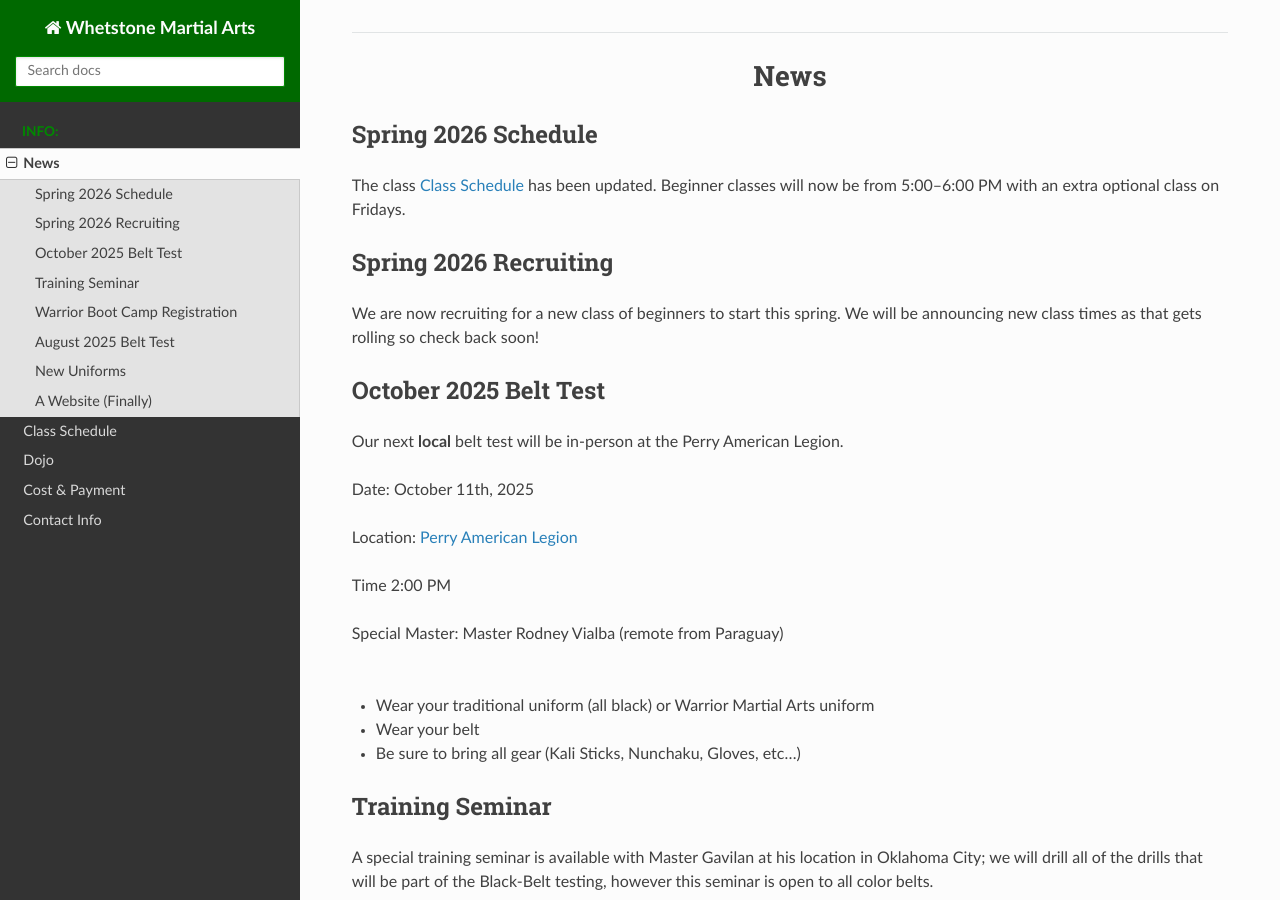
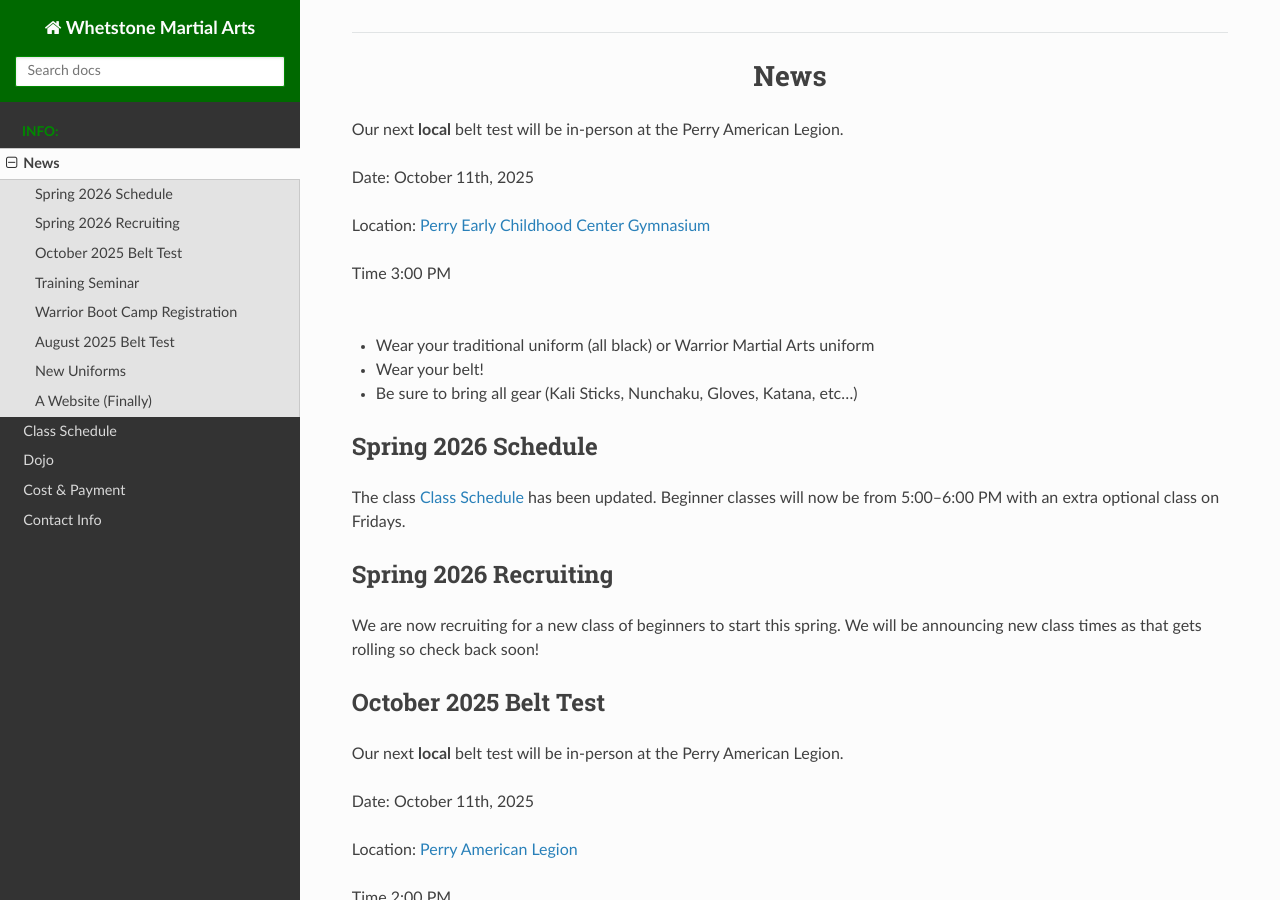
Before and after one commit to induane/whetstone-martial-arts, a Sphinx documentation site: the page built from source/news.rst, in a window 1280 px wide and 900 px high. Built offline with Sphinx 7.4.7 and the Read the Docs theme 3.1.0, drawn with Linux system fonts in a browser that asks for light colours.

Commit message:
UPdate news

```diff
--- a/source/news.rst
+++ b/source/news.rst
@@ -2,6 +2,21 @@
 
 News
 ====
+
+.. _summer_2026_belt_test:
+
+Our next **local** belt test will be in-person at the Perry American Legion.
+
+| Date: October 11th, 2025
+|
+| Location: `Perry Early Childhood Center Gymnasium <https://maps.app.goo.gl/2bQNLYgbtKAYxwak6>`_
+|
+| Time 3:00 PM
+|
+
+- Wear your traditional uniform (all black) or Warrior Martial Arts uniform
+- Wear your belt!
+- Be sure to bring all gear (Kali Sticks, Nunchaku, Gloves, Katana, etc...)
 
 .. _spring_2026_schedule_update:
 
```
